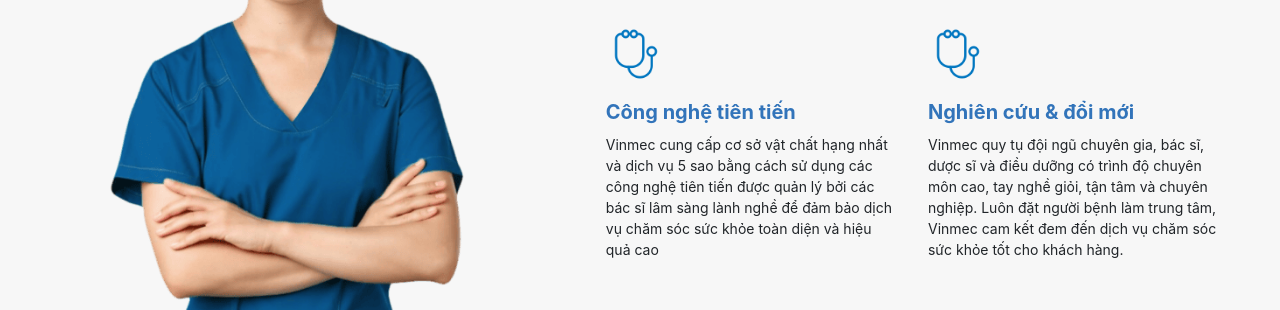
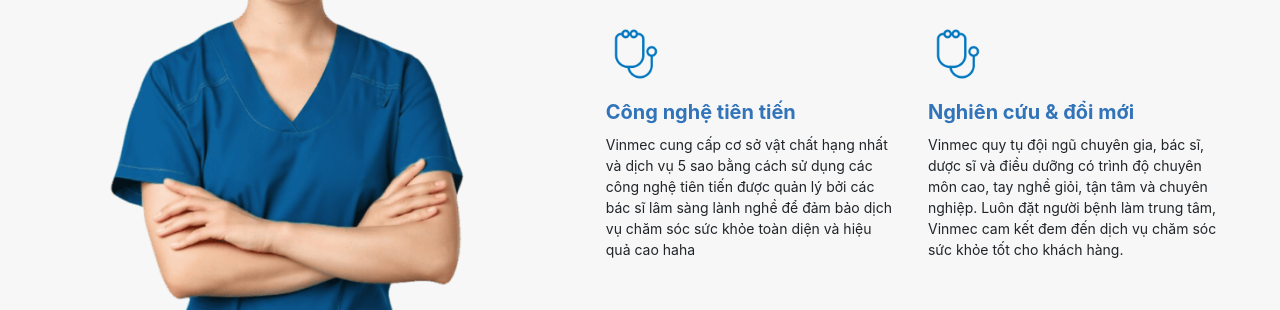
Before and after one commit to NguyenCongBen/Cong_Thong_Tin_Y_Te_HealthCare, a Next.js app in the folder Cong-Thong-Tin-Y-Te-HealthCare/: page / in a window 1280 px wide. Shown: the part 1020-1330 px from the top of the page. Built offline with nearby package versions, Linux system fonts and the light colour scheme.

Commit message:
cắt giao diện user

```diff
--- a/Cong-Thong-Tin-Y-Te-HealthCare/src/app/(users)/Components/TrangChu.jsx
+++ b/Cong-Thong-Tin-Y-Te-HealthCare/src/app/(users)/Components/TrangChu.jsx
@@ -321,7 +321,7 @@ export default function TrangChu() {
                                         <div class="home-item-desc">
                                             Vinmec cung cấp cơ sở vật chất hạng nhất và dịch vụ 5 sao bằng cách sử dụng các
                                             công nghệ tiên tiến được quản lý bởi các bác sĩ lâm sàng lành nghề để đảm bảo
-                                            dịch vụ chăm sóc sức khỏe toàn diện và hiệu quả cao
+                                            dịch vụ chăm sóc sức khỏe toàn diện và hiệu quả cao haha
                                         </div>
                                     </div>
                                     <div class="home-col-6 item-whyus">
--- a/Cong-Thong-Tin-Y-Te-HealthCare/src/app/(users)/cothenguoi/page.jsx
+++ b/Cong-Thong-Tin-Y-Te-HealthCare/src/app/(users)/cothenguoi/page.jsx
@@ -1,4 +1,4 @@
-import CoTheNguoi from "../Components/Cothenguoi";
+import CoTheNguoi from ".";
 
 export default function ShowCoTheNguoi() {
     return (
```
